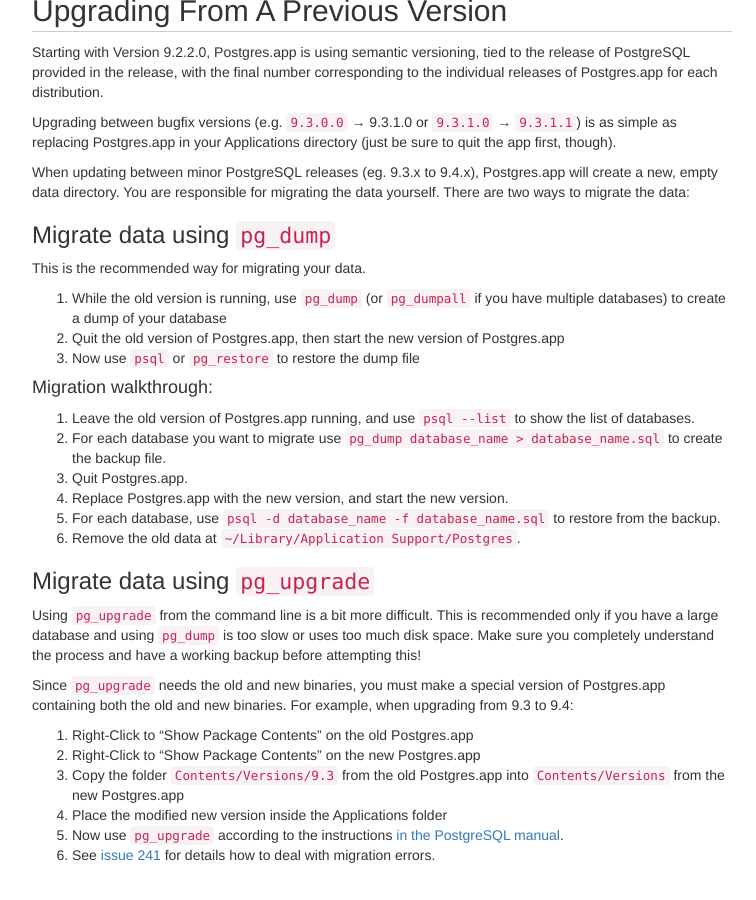
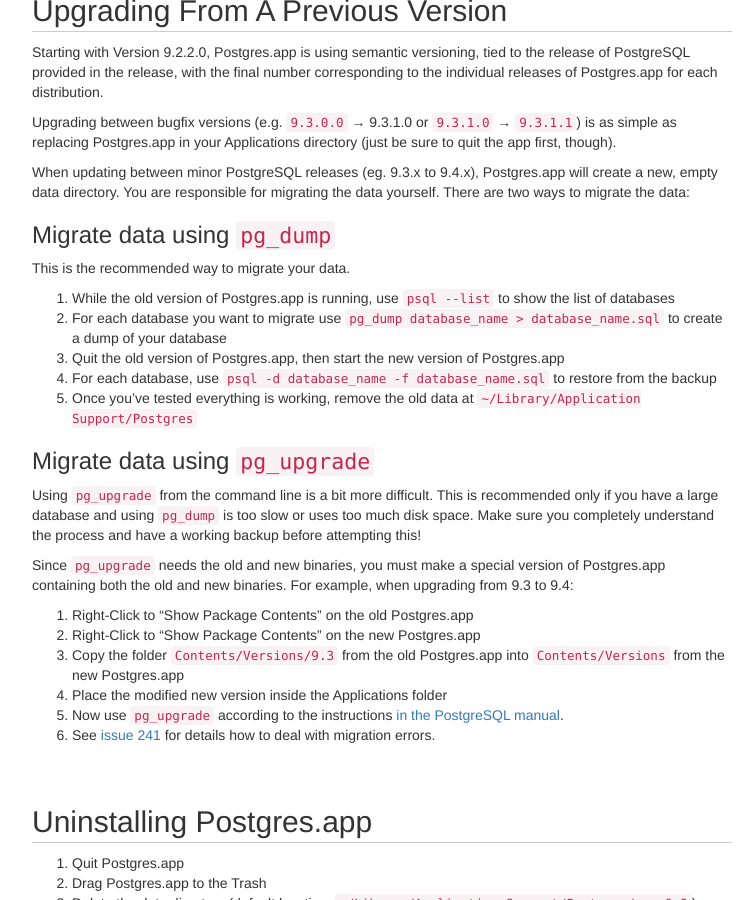
Before and after one commit to PostgresApp/PostgresApp, a Jekyll site: the page built from documentation/install.md, in a window 1280 px wide and 900 px high, scrolled down 600 px. Shown: the whole window, without its empty margins (258-1014 px from the left). Built offline with Jekyll 4.4.1, drawn with Linux system fonts in a browser that asks for light colours; nearby versions of some CDN libraries; Markdown is read by kramdown in place of the engine named in the settings.

Commit message:
Expand on the data migration instructions.

```diff
--- a/documentation/install.md
+++ b/documentation/install.md
@@ -30,20 +30,13 @@
 
 ### Migrate data using `pg_dump`
 
-This is the recommended way for migrating your data.
+This is the recommended way to migrate your data.
 
-1. While the old version is running, use `pg_dump` (or `pg_dumpall` if you have multiple databases) to create a dump of your database
-2. Quit the old version of Postgres.app, then start the new version of Postgres.app
-3. Now use `psql` or `pg_restore` to restore the dump file
-
-#### Migration walkthrough:
-
-1. Leave the old version of Postgres.app running, and use `psql --list` to show the list of databases.
-1. For each database you want to migrate use `pg_dump database_name > database_name.sql` to create the backup file.
-1. Quit Postgres.app.
-1. Replace Postgres.app with the new version, and start the new version.
-1. For each database, use `psql -d database_name -f database_name.sql` to restore from the backup.
-1. Remove the old data at `~/Library/Application Support/Postgres`.
+1. While the old version of Postgres.app is running, use `psql --list` to show the list of databases
+1. For each database you want to migrate use `pg_dump database_name > database_name.sql` to create a dump of your database
+1. Quit the old version of Postgres.app, then start the new version of Postgres.app
+1. For each database, use `psql -d database_name -f database_name.sql` to restore from the backup
+1. Once you've tested everything is working, remove the old data at `~/Library/Application Support/Postgres`
 
 
 ### Migrate data using `pg_upgrade`
```
